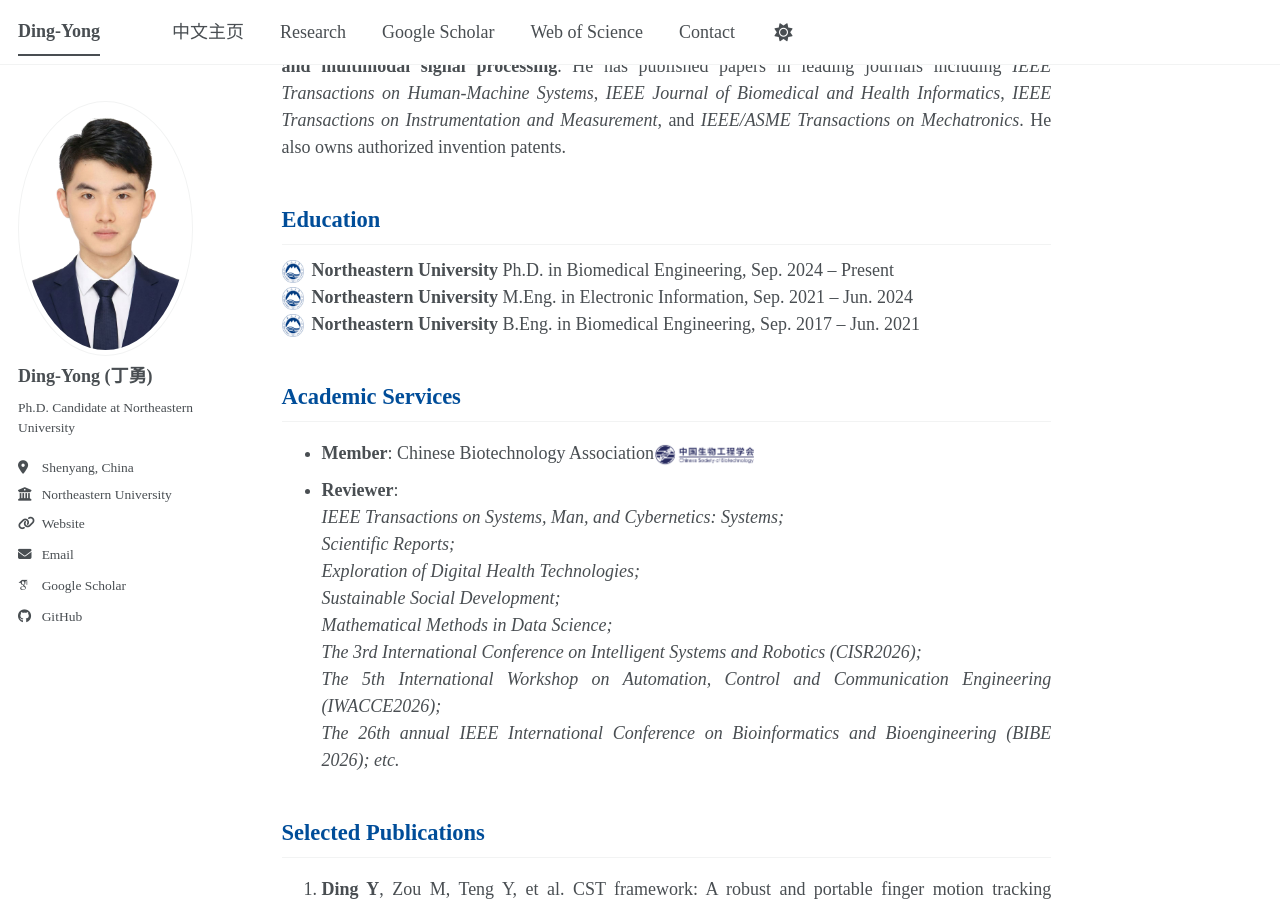
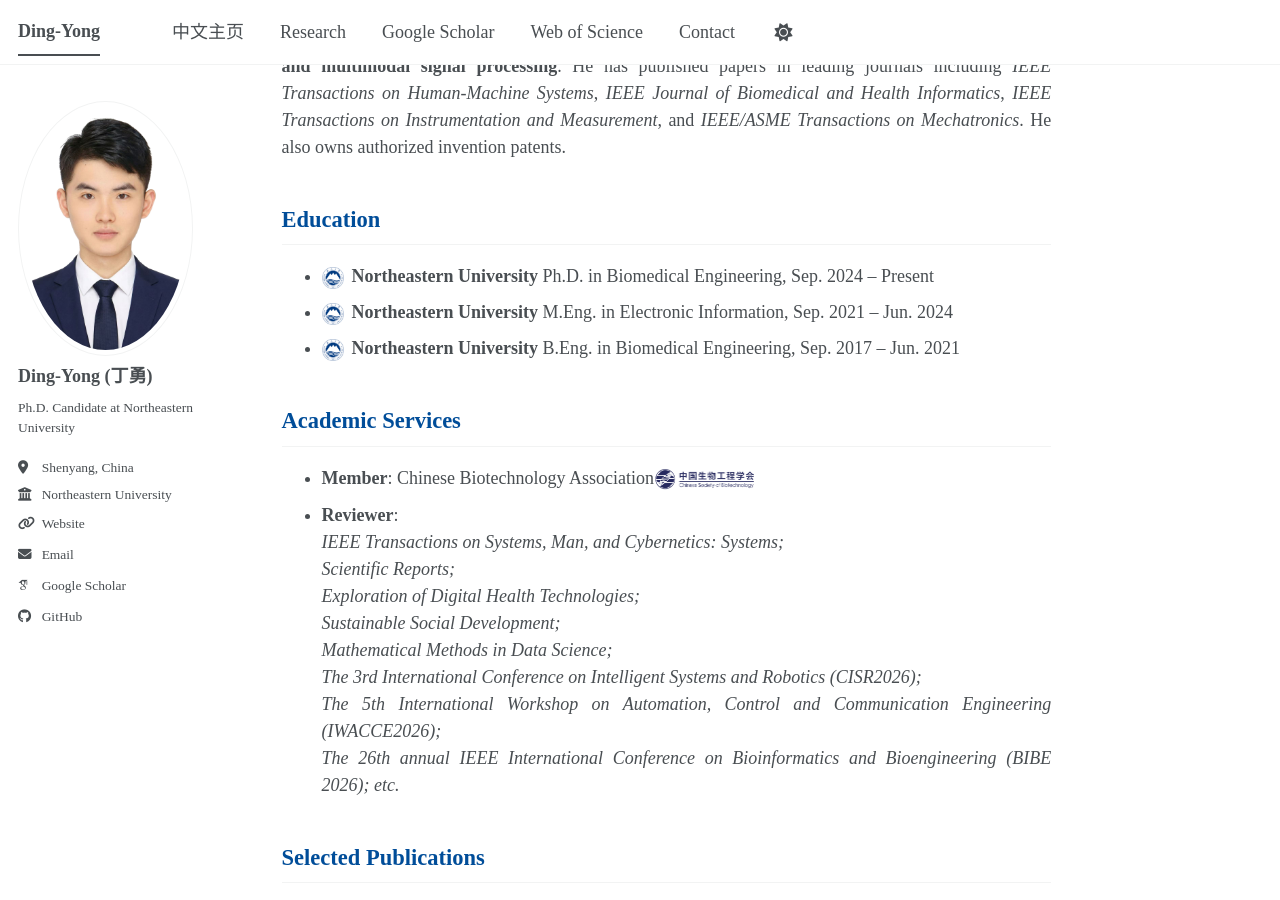
Before and after one commit to ding-yong/ding-yong.github.io, a Jekyll site: the page built from _pages/about.md, in a window 1280 px wide and 900 px high, scrolled down 317 px. Built offline with Jekyll 4.4.1, drawn with Linux system fonts in a browser that asks for light colours; some web fonts are replaced; a script bundle is joined from its source files by our own code; library files that are not in the unit come from our copies.

Commit message:
Update about.md

```diff
--- a/_pages/about.md
+++ b/_pages/about.md
@@ -12,9 +12,9 @@
 His research focuses on **embodied intelligence, smart wearable devices, human motion perception, and multimodal signal processing**. He has published papers in leading journals including *IEEE Transactions on Human-Machine Systems*, *IEEE Journal of Biomedical and Health Informatics*, *IEEE Transactions on Instrumentation and Measurement*, and *IEEE/ASME Transactions on Mechatronics*. He also owns authorized invention patents.
 
 ## Education
-  <img src="/images/neu.png" alt="NEU校徽" style="width: 22px; height: auto; vertical-align: middle; margin-right: 8px;">**Northeastern University**  Ph.D. in Biomedical Engineering, Sep. 2024 – Present <br>
-  <img src="/images/neu.png" alt="NEU校徽" style="width: 22px; height: auto; vertical-align: middle; margin-right: 8px;">**Northeastern University**  M.Eng. in Electronic Information, Sep. 2021 – Jun. 2024 <br>
-  <img src="/images/neu.png" alt="NEU校徽" style="width: 22px; height: auto; vertical-align: middle; margin-right: 8px;">**Northeastern University**  B.Eng. in Biomedical Engineering, Sep. 2017 – Jun. 2021 <br>
+ - <img src="/images/neu.png" alt="NEU校徽" style="width: 22px; height: auto; vertical-align: middle; margin-right: 8px;">**Northeastern University**  Ph.D. in Biomedical Engineering, Sep. 2024 – Present <br>
+ - <img src="/images/neu.png" alt="NEU校徽" style="width: 22px; height: auto; vertical-align: middle; margin-right: 8px;">**Northeastern University**  M.Eng. in Electronic Information, Sep. 2021 – Jun. 2024 <br>
+ - <img src="/images/neu.png" alt="NEU校徽" style="width: 22px; height: auto; vertical-align: middle; margin-right: 8px;">**Northeastern University**  B.Eng. in Biomedical Engineering, Sep. 2017 – Jun. 2021 <br>
 
 ## Academic Services
 - **Member**: Chinese Biotechnology Association<img src="/images/CSBT.png" alt="中国生物工程学会" style="width: 100px; height: auto; vertical-align: middle; margin-right: 8px;"> <br>
```
